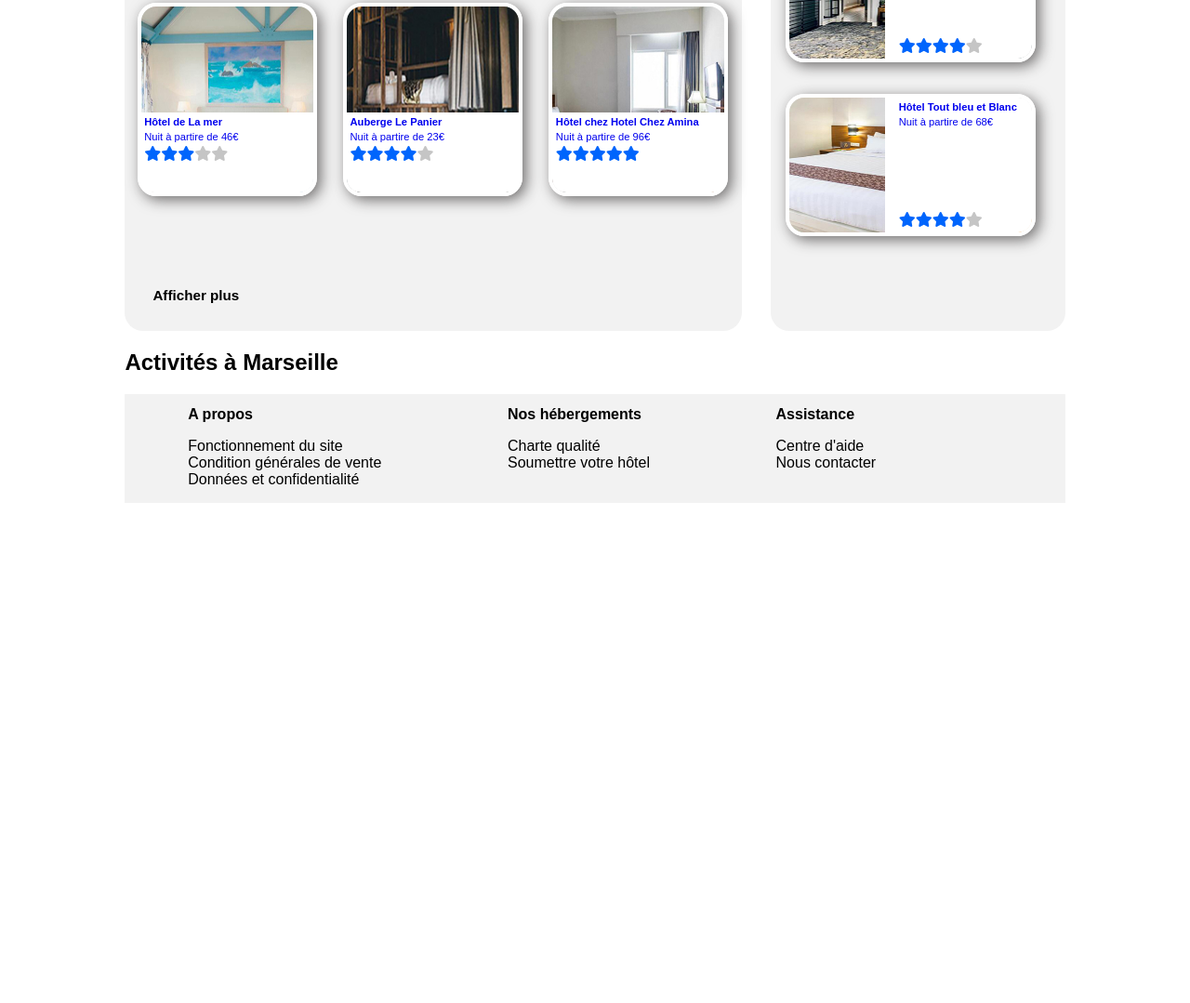
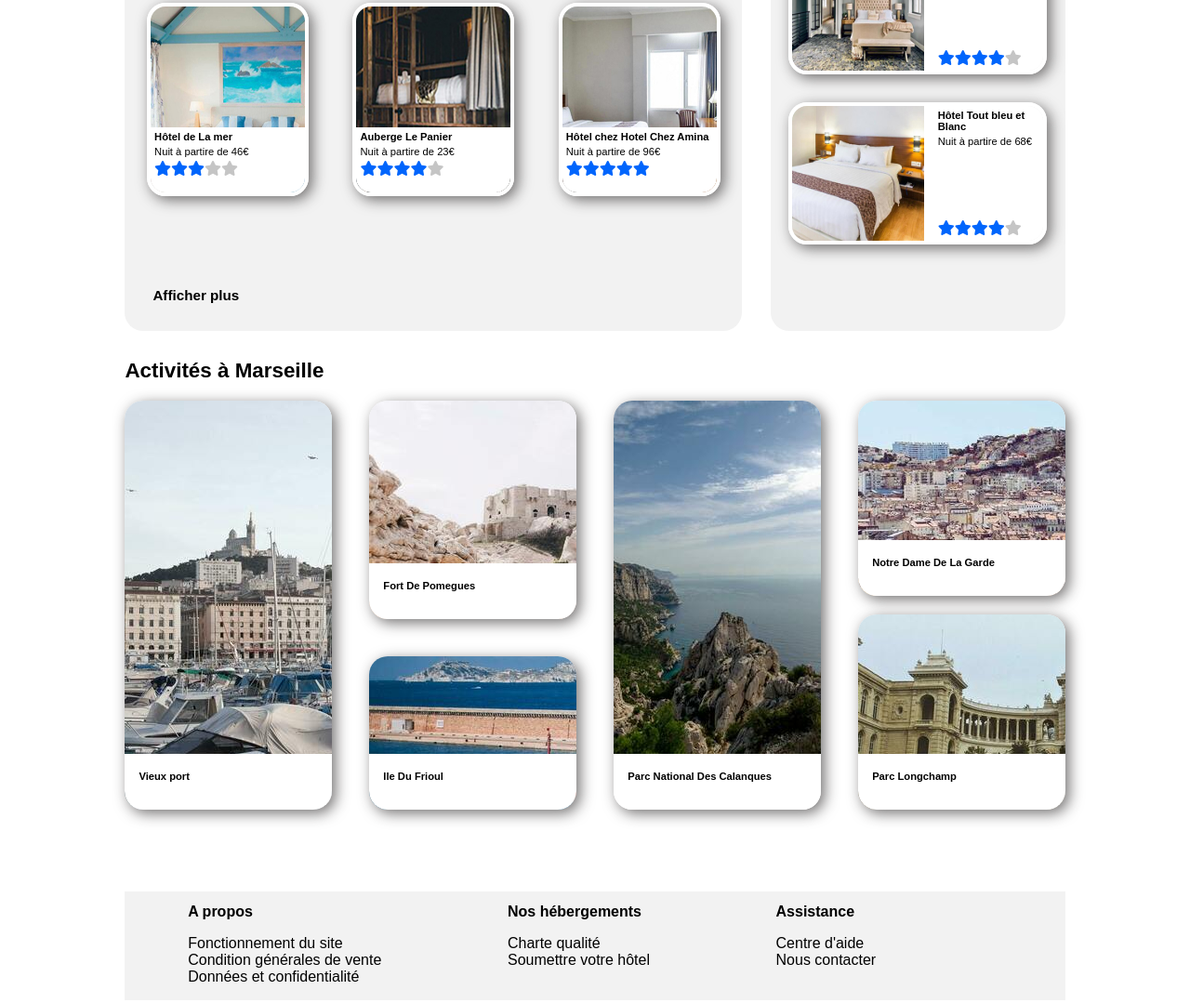
Before and after one commit to RomainDelran/DelranRomain_2_18072021, a plain HTML site: page index.html in a window 1280 px wide. Shown: the part 677-1756 px from the top of the page at 93% size. Before the commit the page ends 1226 px from the top, so only its background shows below. Drawn offline with Linux system fonts and the light colour scheme; a web font is replaced by a local one.

Commit message:
VersionV1 bureau

```diff
--- a/index.html
+++ b/index.html
@@ -43,29 +43,37 @@
             <div id="LigneFiltre">
                 <h2 id="FiltreFiltre">Filtres</h2>
                 <div class="Filtres">
+                    <a href="#">
                         <span style=" color: #0065FC;">
                             <i id="FiltreEconomique" class="fas fa-money-bill-wave"></i>
                         </span>
                         <h2 id="TexteEconomique">Economique</h2>
+                    </a>
                 </div>
 
                 <div   class="Filtres">
+                    <a href="#">
                         <span style=" color: #0065FC;">
                             <i id="FiltreFamilial" class="fas fa-child"></i>
                         </span>
                         <h2 id="TexteFamilial">Familial</h2>
+                    </a>
                 </div>
                 <div class="Filtres">
+                    <a href="#">
                         <span style=" color: #0065FC;">
                             <i id="FiltreRomantique" class="fas fa-heart"></i>
                         </span>
                         <h2 id="TexteRomantique" >Romantique</h2>
+                    </a>
                 </div>
                 <div class="Filtres">
+                    <a href="#">
                         <span style=" color: #0065FC;">
                             <i id="FiltreAnimauxAutorises" class="fas fa-dog"></i>
                         </span>
                         <h2 id="TexteAnimauxAutorises">Animaux autorisés</h2>
+                    </a>
                 </div>
             </div>
             <div id="LigneInfo">
@@ -250,7 +258,14 @@
 
 
             <section id="Populaires">
+                <div id="PopulaireTitreEtIcone">
                     <h1>Les plus populaires</h1>
+                    <div id="IconeGraphique">
+                        <span style=" color: #000000;">
+                            <i class="fas fa-chart-line"></i>
+                        </span>
+                    </div>
+                </div>
                 <div  class="BasePoupulaire" >
                     <a  href="#">
                         <img class="ImagePopulaire" src="images/Hebergement/HotelLeSoleilDuMatin_petit.jpg" alt="Photo Hotel Le Soleil Du Matin" />
@@ -335,6 +350,68 @@
 
         <section id="Activites">
             <h1>Activités à Marseille</h1>
+
+            <div id="LigneActivite">
+                <div  class="BaseActivite1" >
+                    <a  href="#">
+                        <img class="ImageActivite" src="Images/activites/VieuxPort_petit.jpg" alt="Photo Vieux Port" />
+                        <div class="InformationActivite">
+                            <h2>Vieux port</h2>
+                        </div>
+                    </a>
+                </div>
+
+                <div class="ActiviteColumn">
+
+                    <div  class="BaseActivite2" >
+                        <a  href="#">
+                            <img class="ImageActivite" src="Images/activites/FortDePomegues_petit.jpg" alt="Photo Fort De Pomegues" style="bottom: 150px;" />
+                            <div class="InformationActivite">
+                                <h2>Fort De Pomegues</h2>
+                            </div>
+                        </a>
+                    </div>
+                    <div  class="BaseActivite3" >
+                        <a  href="#">
+                            <img class="ImageActivite" src="Images/activites/IleDuFrioul_petit.jpg" alt="Photo Ile Du Frioul" style="bottom: 180px;"  />
+                            <div class="InformationActivite">
+                                <h2>Ile Du Frioul</h2>
+                            </div>
+                        </a>
+                    </div>
+                </div>
+
+                <div  class="BaseActivite1" >
+                    <a  href="#">
+                        <img class="ImageActivite" src="Images/activites/ParcNationalDesCalanques_petit.jpg" alt="Photo Parc National Des Calanques" style="left: -180px;" />
+                        <div class="InformationActivite">
+                            <h2>Parc National Des Calanques</h2>
+                        </div>
+                    </a>
+                </div>
+
+                <div class="ActiviteColumn">
+
+                    <div  class="BaseActivite4" >
+                        <a  href="#">
+                            <img class="ImageActivite" src="Images/activites/NotreDameDeLaGarde_petit.jpg" alt="Photo Notre Dame De La Garde" style="bottom: 100px;"  />
+                            <div class="InformationActivite">
+                                <h2>Notre Dame De La Garde</h2>
+                            </div>
+                        </a>
+                    </div>
+                    <div  class="BaseActivite4" >
+                        <a  href="#">
+                            <img class="ImageActivite" src="Images/activites/ParcLongchamp_petit.jpg" alt="Photo Parc Longchamp" style="bottom: 80px;"  />
+                            <div class="InformationActivite">
+                                <h2>Parc Longchamp</h2>
+                            </div>
+                        </a>
+                    </div>
+                </div>
+            </div>
+            <p><br/><br/></p>
+
         </section>
 
 
--- a/styles.css
+++ b/styles.css
@@ -19,6 +19,15 @@
     font-style: normal;
 }
 
+a {
+    text-decoration: none;
+    color: rgb(0, 0, 0);
+}
+a:visited {
+     color: rgb(0, 0, 0);
+}
+
+
 body {
 	font-family: 'Raleway', Arial, serif;
 }
@@ -26,7 +35,7 @@ body {
 #Container{
     width: 80%;
     max-width: 1340px;
-    min-width: 850px;
+    min-width: 750px;
     margin: auto;
 }
 
@@ -98,6 +107,7 @@ nav{
 
 #LigneFiltre{
     display: flex;
+
 }
 
 #FiltreFiltre{
@@ -106,7 +116,7 @@ nav{
 }
 
 
-.Filtres{
+.Filtres a{
     display: flex;
     height: 30px;
     margin: 20px;
@@ -116,20 +126,29 @@ nav{
     padding: 2px 6px 2px 0px;
   }
 
+
+  .Filtres a:hover{
+    display: flex;
+    height: 30px;
+    margin: 20px;
+    align-items :center;
+    border-radius:20px 20px 20px 20px;
+    border: 2px solid #F2F2F2;
+    padding: 2px 6px 2px 0px;
+    background-color: #0065FC;
+  }
+
   #FiltreEconomique{
     border-radius:20px 20px 20px 20px;
     padding: 10px 10px 10PX 10px;
     margin: 0PX ;
     background-color:  #DEEBFF;
   }
-
   #TexteEconomique{
     font-size: 1em;
     border-radius:20px 20px 20px 20px;
     padding: 0px 0px 0PX 10px;
   }
-
-
 
   #FiltreFamilial{
     border-radius:20px 20px 20px 20px;
@@ -137,15 +156,11 @@ nav{
     margin: 0PX ;
     background-color:  #DEEBFF;
   }
-
   #TexteFamilial{
     font-size: 1em;
     border-radius:20px 20px 20px 20px;
     padding: 0px 0px 0PX 10px;
   }
-
-
-
 
   #FiltreRomantique{
     border-radius:20px 20px 20px 20px;
@@ -153,14 +168,11 @@ nav{
     margin: 0PX ;
     background-color:  #DEEBFF;
   }
-
   #TexteRomantique{
     font-size: 1em;
     border-radius:20px 20px 20px 20px;
     padding: 0px 0px 0PX 10px;
   }
-
-
 
   #FiltreAnimauxAutorises{
     border-radius:20px 20px 20px 20px;
@@ -168,24 +180,10 @@ nav{
     margin: 0PX ;
     background-color:  #DEEBFF;
   }
-
   #TexteAnimauxAutorises{
     font-size: 1em;
     border-radius:20px 20px 20px 20px;
     padding: 0px 0px 0PX 10px;
-  }
-
-
-
-  .Filtres:hover{
-    display: flex;
-    height: 30px;
-    margin: 20px;
-    align-items :center;
-    border-radius:20px 20px 20px 20px;
-    border: 2px solid #F2F2F2;
-    padding: 2px 6px 2px 0px;
-    background-color: rgb(201, 200, 200);
   }
 
  #Info{
@@ -195,7 +193,6 @@ nav{
     margin: 7PX 7PX 0PX 0PX ;
     border: 2px solid #F2F2F2;
  }
-
  #LigneInfo{
     display: flex;
  }
@@ -207,8 +204,10 @@ footer{
     display: flex;
     background-color:#F2F2F2  ;
     justify-content: space-around;
+}
 
-}
+
+
 
 .TitreFooter{
     font-size: 1em;
@@ -220,6 +219,8 @@ ul {
     padding-left:0;
     }
 
+
+
 /* Section */
 
 #ContainerHebergementEtPopulaires{
@@ -230,15 +231,11 @@ ul {
 
 
 
-
-
-
 #Hebergement{
     width: 65.67%;
     background-color: #F2F2F2;
     border-radius:20px 20px 20px 20px;
     position: relative;
-
 }
 
 #Hebergement h1{
@@ -250,37 +247,38 @@ ul {
     margin-top: 30px;
     position:relative;
     display: flex;
+
     height: 246px;
 }
-
-
-
-
-
 .BaseHebergement {
     position: relative;
     margin:  0% 2%  0 2% ;
+    width: 25%;
+    height: 200px;
+    overflow: hidden;
+    border: 4px solid #ffffff;
+    box-shadow: 4px 4px 15px #22201fa2;
+    border-radius: 20px;
+    display: flex;
+    margin:  0 auto;
+}
+.BaseHebergement:hover{
+    border: 4px solid  #0065FC;
 }
 .ImageHebergement{
-    margin:  0 0% 0 0% ;
     height: 200px;
-    width: 95%;
-    border-radius: 20px;
-    border: 4px solid #ffffff;
-    box-shadow: 4px 4px 15px #22201fa2;
     z-index: 1;
     position: relative;
 }
 .InformationHebergement {
     height: 35% ;
-    width: 95.5%;
+    width: 100%;
     background-color: #ffffff;
     z-index: 2;
     border-radius:0px 0px 15px 15px;
     position: absolute;
-    left: 1.8%;
-    bottom: 42px;
-
+    left: 0;
+    bottom: 0px;
 }
 .InformationHebergement h2 {
     margin: 4px;
@@ -294,8 +292,6 @@ ul {
     display: flex;
     margin: 4px;
 }
-
-
 
 #AfficherPlusHebergement {
     font-size: 0.95em;
@@ -317,31 +313,34 @@ ul {
     border-radius:20px 20px 20px 20px;
     position: relative;
 }
-#Populaires h1{
+#PopulaireTitreEtIcone{
+    display: flex;
+    justify-content: space-between;
+}
+#PopulaireTitreEtIcone h1{
     font-size: 1.3em;
     padding: 20px 0px 0px 30px;
 }
 
+#IconeGraphique{
+    margin-top: 40px;
+    margin-right: 40px;
+}
+
 .ImagePopulaire{
-    margin:  0 5% 0 5% ;
     height: 145px;
-    width: 82.38%;;
-    border-radius: 20px;
-    border: 4px solid #ffffff;
-    box-shadow: 4px 4px 15px #22201fa2;
     z-index: 1;
     position: relative;
 }
 
 .InformationPopulaire{
     position: absolute;
-    height: 145px;
-    width: 50%;
     z-index: 2;
     background-color: #ffffff;
-    border-radius:0px 15px 15px 0px;
-    right: 6.2%;
-    bottom: 8px;
+    right: -20px;
+    width: 50%;
+    height: 145px;
+    bottom: -0px;
     margin:  0 5% 0 5% ;
 }
 .EtoilesPopulaire {
@@ -352,10 +351,19 @@ ul {
 
 }
 .BasePoupulaire{
-    margin: 30px 0px 0px 0px;
     position: relative;
+    margin:  0 auto;
+    border: 4px solid #ffffff;
+    border-radius: 20px;
+    box-shadow: 4px 4px 15px #22201fa2;
+    overflow: hidden;
+    height: 145px;
+    width: 85%;
+    margin-top: 30px;
 }
-
+.BasePoupulaire:hover{
+    border: 4px solid #0065FC;
+}
 .InformationPopulaire h2 {
     margin: 4px 4px 4px 15px;
     font-size: 0.7em;
@@ -368,6 +376,84 @@ ul {
 }
 
 
-#Activites {
 
+#Activites h1 {
+    font-size: 1.4em;
+    text-decoration: none ;
+    margin-top: 30px;
 }
+#LigneActivite{
+    display: flex;
+    position: relative;
+    justify-content: space-between;
+}
+.BaseActivite1{
+    position: relative;
+    width: 22%;
+    height: 440px;
+    overflow: hidden;
+     border-radius: 20px;
+    box-shadow: 4px 4px 15px #22201fa2;
+}
+.ImageActivite{
+    z-index: 1;
+    position: relative;
+}
+.InformationActivite{
+    position: absolute;
+    height: 60px;
+    width: 100%;
+    z-index: 2;
+    background-color: #ffffff;
+    bottom: 0;
+}
+.InformationActivite h2{
+    margin: 18px 4px 4px 15px;
+    font-size: 0.7em;
+    text-decoration: none ;
+}
+.ActiviteColumn{
+    position: relative;
+    display: flex;
+    flex-direction: column;
+    width: 22%;
+}
+.BaseActivite2{
+    position: relative;
+    margin-bottom: 40px;
+    width: 100%;
+    height: 235px;
+    overflow: hidden;
+     border-radius: 20px;
+    box-shadow: 4px 4px 15px #22201fa2;
+}
+.BaseActivite3{
+    position: relative;
+    margin-bottom: 20px;
+    width: 100%;
+    height: 165px;
+    overflow: hidden;
+    border-radius: 20px;
+    box-shadow: 4px 4px 15px #22201fa2;
+}
+.BaseActivite4{
+    position: relative;
+    margin-bottom: 20px;
+    width: 100%;
+    height: 210px;
+    overflow: hidden;
+    border-radius: 20px;
+    box-shadow: 4px 4px 15px #22201fa2;
+}
+.BaseActivite1:hover{
+    border: 4px solid #0065FC;
+}
+.BaseActivite2:hover{
+    border: 4px solid #0065FC;
+}
+.BaseActivite3:hover{
+    border: 4px solid #0065FC;
+}
+.BaseActivite4:hover{
+    border: 4px solid #0065FC;
+}
```
Also changed, not shown: Images/activites/FortDePomegues_petit.jpg (added), Images/activites/IleDuFrioul_petit.jpg (added), Images/activites/NotreDameDeLaGarde_petit.jpg (added), Images/activites/ParcLongchamp_petit.jpg (added), Images/activites/ParcNationalDesCalanques_petit.jpg (added), Images/activites/VieuxPort_petit.jpg (added). Lines whose indentation alone changed are shown as unchanged.
